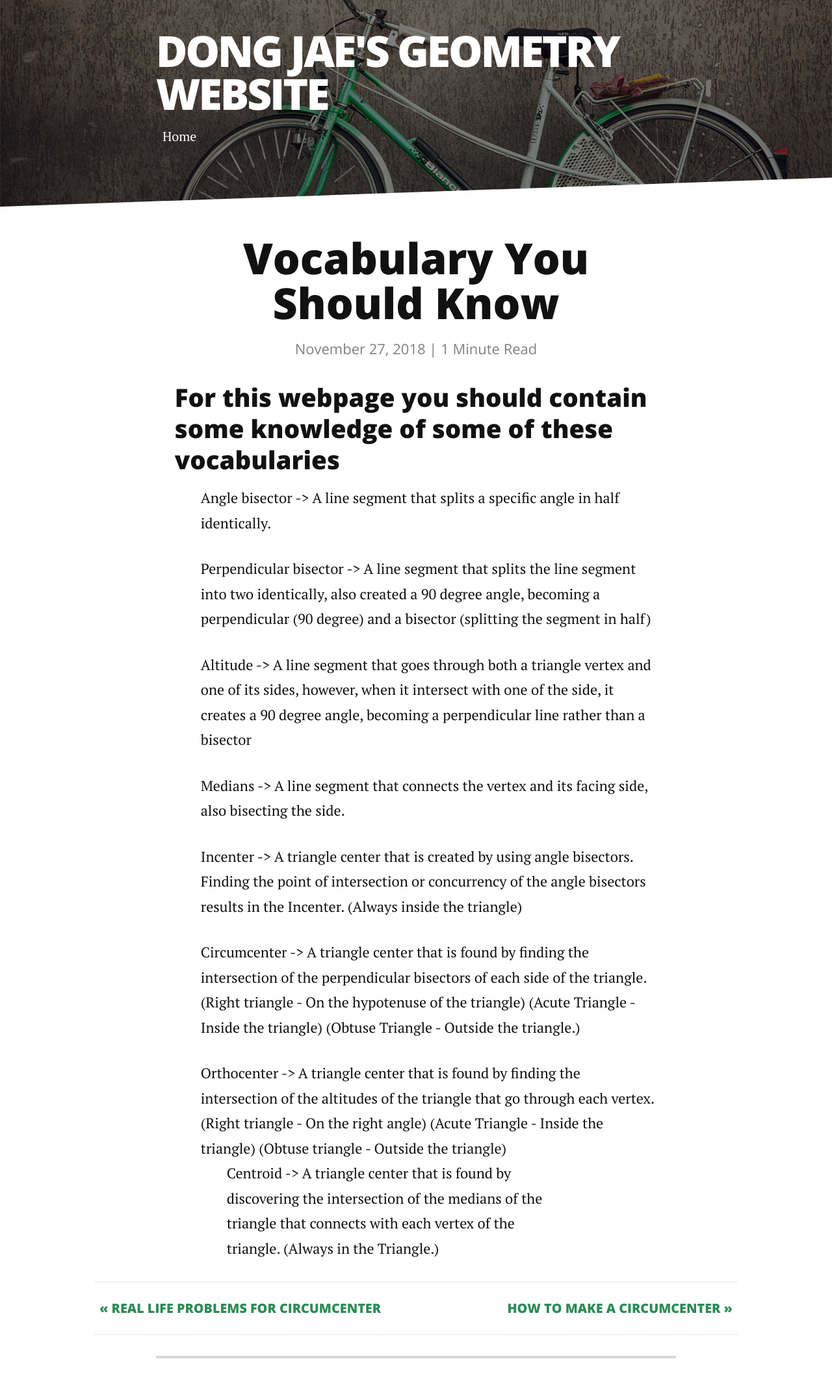
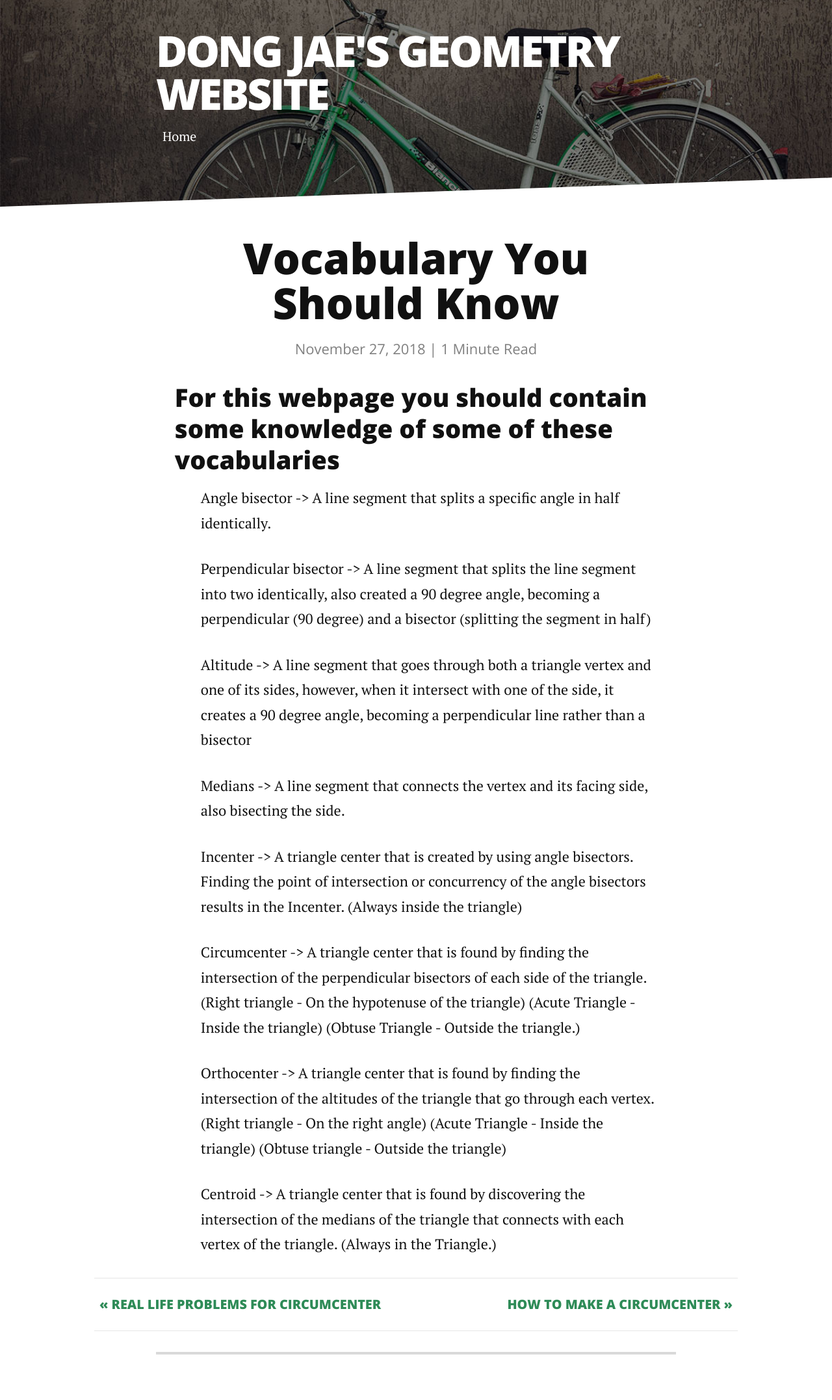
Before and after one commit to dongie416/dongie416.github.io, a Jekyll site: the page built from _posts/2018-11-27-Vocabulary-You-Should-Know.markdown, in a window 1280 px wide. Shown: the whole page at 65% size. Built offline with Jekyll 4.4.1, drawn with Linux system fonts in a browser that asks for light colours; nearby versions of some CDN libraries; our own code applies the rules of GitHub Pages for plain Markdown files.

Commit message:
almostdone

```diff
--- a/_posts/2018-11-27-Vocabulary-You-Should-Know.markdown
+++ b/_posts/2018-11-27-Vocabulary-You-Should-Know.markdown
@@ -5,5 +5,5 @@
 <ol> Medians -> A line segment that connects the vertex and its facing side, also bisecting the side.</ol>
 <ol> Incenter -> A triangle center that is created by using angle bisectors. Finding the point of intersection or concurrency of the angle bisectors results in the Incenter. (Always inside the triangle) </ol>
 <ol> Circumcenter -> A triangle center that is found by finding the intersection of the perpendicular bisectors of each side of the triangle. (Right triangle - On the hypotenuse of the triangle) (Acute Triangle - Inside the triangle) (Obtuse Triangle - Outside the triangle.) </ol>
-<ol> Orthocenter -> A triangle center that is found by finding the intersection of the altitudes of the triangle that go through each vertex. (Right triangle - On the right angle) (Acute Triangle - Inside the triangle) (Obtuse triangle - Outside the triangle)
+<ol> Orthocenter -> A triangle center that is found by finding the intersection of the altitudes of the triangle that go through each vertex. (Right triangle - On the right angle) (Acute Triangle - Inside the triangle) (Obtuse triangle - Outside the triangle) </ol>
 <ol> Centroid -> A triangle center that is found by discovering the intersection of the medians of the triangle that connects with each vertex of the triangle. (Always in the Triangle.) </ol>
```
